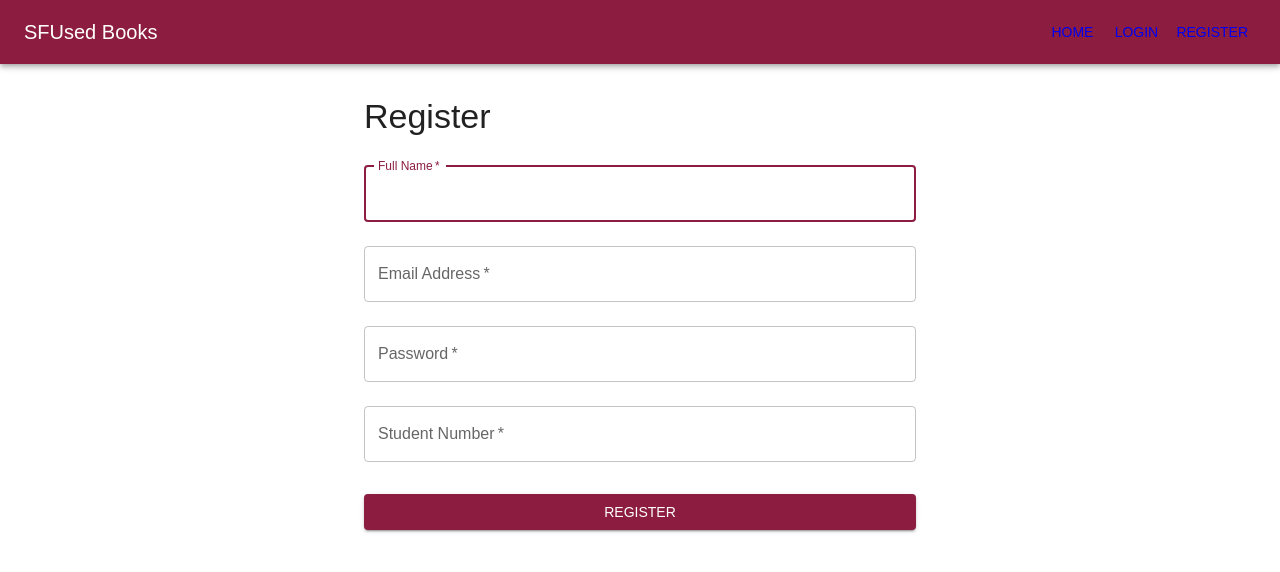
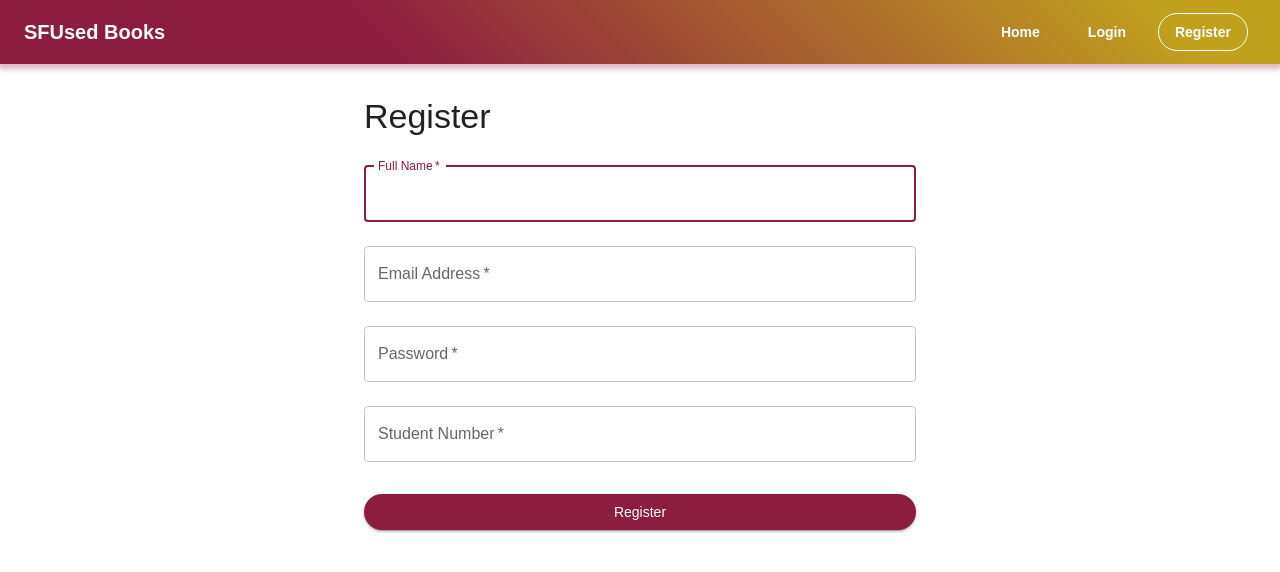
Before and after one commit to Aslanf8/SFUsed, a Next.js app: page /register in a window 1280 px wide. Shown: the top 572 px of the page. Built offline with nearby package versions, Linux system fonts and the light colour scheme.

Commit message:
Foundation Repo Setup

```diff
--- a/components/Navigation.tsx
+++ b/components/Navigation.tsx
@@ -6,8 +6,33 @@ import Typography from '@mui/material/Typography';
 import Button from '@mui/material/Button';
 import Link from 'next/link';
 import { useAuth } from '../lib/authContext';
-import { Box,  Menu, MenuItem, IconButton } from '@mui/material';
+import { Box, Menu, MenuItem, IconButton, Avatar } from '@mui/material';
 import { AccountCircle } from '@mui/icons-material';
+import { styled } from '@mui/material/styles';
+
+const StyledAppBar = styled(AppBar)(({ theme }) => ({
+  background: 'linear-gradient(45deg, #8C1D40 30%, #C1A01E 90%)',
+  boxShadow: '0 3px 5px 2px rgba(140, 29, 64, .3)',
+}));
+
+const StyledButton = styled(Button)(({ theme }) => ({
+  borderRadius: '20px',
+  padding: '6px 16px',
+  margin: '0 8px',
+  color: 'white',
+  fontWeight: 'bold',
+  textTransform: 'none',
+  '&:hover': {
+    backgroundColor: 'rgba(255, 255, 255, 0.1)',
+  },
+}));
+
+const StyledIconButton = styled(IconButton)(({ theme }) => ({
+  color: 'white',
+  '&:hover': {
+    backgroundColor: 'rgba(255, 255, 255, 0.1)',
+  },
+}));
 
 const Navigation = () => {
   const { user, signOut } = useAuth();
@@ -22,35 +47,36 @@ const Navigation = () => {
   };
 
   return (
-    <AppBar position="static">
+    <StyledAppBar position="static">
       <Toolbar>
-        <Typography variant="h6" component="div" sx={{ flexGrow: 1 }}>
+        <Typography variant="h6" component="div" sx={{ flexGrow: 1, fontWeight: 'bold' }}>
           SFUsed Books
         </Typography>
         <Box sx={{ display: 'flex', alignItems: 'center' }}>
           <Link href="/" passHref>
-            <Button color="inherit">Home</Button>
+            <StyledButton>Home</StyledButton>
           </Link>
           {user ? (
             <>
               <Link href="/dashboard" passHref>
-                <Button color="inherit">Dashboard</Button>
+                <StyledButton>Dashboard</StyledButton>
               </Link>
-              <IconButton
+              <StyledIconButton
                 size="large"
                 aria-label="account of current user"
                 aria-controls="menu-appbar"
                 aria-haspopup="true"
                 onClick={handleMenu}
-                color="inherit"
               >
-                <AccountCircle />
-              </IconButton>
+                <Avatar sx={{ width: 32, height: 32, bgcolor: 'secondary.main' }}>
+                  {user.email?.[0].toUpperCase()}
+                </Avatar>
+              </StyledIconButton>
               <Menu
                 id="menu-appbar"
                 anchorEl={anchorEl}
                 anchorOrigin={{
-                  vertical: 'top',
+                  vertical: 'bottom',
                   horizontal: 'right',
                 }}
                 keepMounted
@@ -68,16 +94,18 @@ const Navigation = () => {
           ) : (
             <>
               <Link href="/login" passHref>
-                <Button color="inherit">Login</Button>
+                <StyledButton>Login</StyledButton>
               </Link>
               <Link href="/register" passHref>
-                <Button color="inherit">Register</Button>
+                <StyledButton variant="outlined" sx={{ borderColor: 'white', '&:hover': { borderColor: 'white' } }}>
+                  Register
+                </StyledButton>
               </Link>
             </>
           )}
         </Box>
       </Toolbar>
-    </AppBar>
+    </StyledAppBar>
   );
 };
 
--- a/lib/theme.ts
+++ b/lib/theme.ts
@@ -1,3 +1,4 @@
+// lib/theme.ts
 'use client';
 
 import { createTheme } from '@mui/material/styles';
@@ -14,6 +15,23 @@ const theme = createTheme({
   typography: {
     fontFamily: 'Arial, sans-serif',
   },
+  components: {
+    MuiButton: {
+      styleOverrides: {
+        root: {
+          borderRadius: '20px',
+          textTransform: 'none',
+        },
+      },
+    },
+    MuiAppBar: {
+      styleOverrides: {
+        root: {
+          boxShadow: '0 3px 5px 2px rgba(140, 29, 64, .3)',
+        },
+      },
+    },
+  },
 });
 
 export default theme;
```
Also changed, not shown: repository_content.json (+1 -1 lines).
